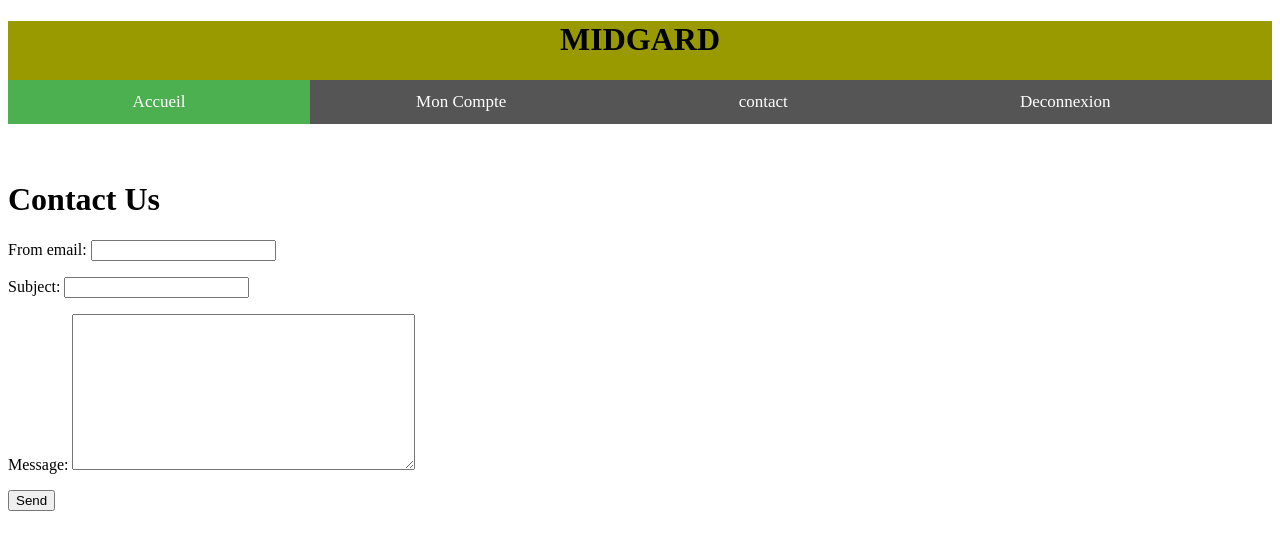
After one commit to ehabel-kady/Midgard, a Django app: page /contact/ in a window 1280 px wide. The commit adds this page. Shown: the top 550 px of the page. Run offline with Django 3.2, Linux system fonts and the light colour scheme.

Commit message:
made contact form

```diff
--- a/midgard/admin.py
+++ b/midgard/admin.py
@@ -1,5 +1,6 @@
 from django.contrib import admin
-from .models import Vols, Profiles
+from .models import Vols, Profiles, Messages
 # Register your models here.
 admin.site.register(Vols)
 admin.site.register(Profiles)
+admin.site.register(Messages)
--- a/midgard/forms.py
+++ b/midgard/forms.py
@@ -28,3 +28,8 @@ class SignUpForm(UserCreationForm):
     class Meta:
         model = Profiles
         fields = ('username', 'full_name', 'email', 'password1', 'password2',)
+
+class ContactForm(forms.Form):
+    from_email = forms.EmailField(required=True)
+    subject = forms.CharField(required=True)
+    message = forms.CharField(required=True, widget=forms.Textarea)
--- a/midgard/templates/base.html
+++ b/midgard/templates/base.html
@@ -51,7 +51,7 @@
       <div class="navbar">
         <a class="active" href="/">Accueil</a>
         <a href="/user/">Mon Compte</a>
-        <a href="/vol/">contact</a>
+        <a href="/contact/">contact</a>
         <a href="/vol/">Deconnexion</a>
       </div>
       </nav>
--- /dev/null
+++ b/midgard/templates/contact.html
@@ -0,0 +1,12 @@
+{% extends 'base.html' %}
+{% load staticfiles %}
+{% block content %}
+<h1>Contact Us</h1>
+<form method="post">
+    {% csrf_token %}
+    {{ form.as_p }}
+    <div class="form-actions">
+      <button type="submit">Send</button>
+    </div>
+</form>
+{% endblock %}
--- a/midgard/urls.py
+++ b/midgard/urls.py
@@ -10,4 +10,6 @@ urlpatterns = [
     path('user/', views.UserInfo.as_view()),
     path('', views.IndexView.as_view(), name='home'),
     path('signup/', views.signup, name='signup'),
+    path('contact/', views.contact, name='contact'),
+    path('thanks/', views.successView, name='thanks'),
 ]
--- a/midgard/views.py
+++ b/midgard/views.py
@@ -1,5 +1,5 @@
 from django.shortcuts import render, HttpResponseRedirect
-from django.http import HttpResponse, JsonResponse
+from django.http import HttpResponse, JsonResponse, HttpResponseRedirect
 from django.views.decorators.csrf import csrf_exempt, csrf_protect
 from rest_framework.parsers import JSONParser
 from midgard.models import Vols
@@ -18,29 +18,12 @@ from django.contrib.auth import get_user_model
 from django.contrib.auth import login, authenticate
 from django.shortcuts import render, redirect
 from django.template import RequestContext
+from django.core.mail import send_mail, BadHeaderError
 
-
-from .forms import SignUpForm
+from .forms import SignUpForm, ContactForm
 User = get_user_model()
 # Create your views here.
 
-# @csrf_exempt
-# def vol_list(request):
-#     """
-#     List all code snippets, or create a new snippet.
-#     """
-#     if request.method == 'GET':
-#         vols = Vols.objects.all()
-#         serializer = VolSerializer(vols, many=True)
-#         return JsonResponse(serializer.data, safe=False)
-
-#     elif request.method == 'POST':
-#         data = JSONParser().parse(request)
-#         serializer = VolSerializer(data=data)
-#         if serializer.is_valid():
-#             serializer.save()
-#             return JsonResponse(serializer.data, status=201)
-#         return JsonResponse(serializer.errors, status=400)
 class VolList(APIView):
     def perform_create(self, serializer):
         serializer.save(owner=self.request.user)
@@ -86,31 +69,7 @@ class VolDetail(APIView):
     # permission_classes = (permissions.IsAuthenticatedOrReadOnly,)
     permission_classes = (permissions.IsAuthenticatedOrReadOnly,
                       IsOwnerOrReadOnly,)
-# @csrf_exempt
-# def vol_detail(request, pk):
-#     """
-#     Retrieve, update or delete a code snippet.
-#     """
-#     try:
-#         vol = Vols.objects.get(pk=pk)
-#     except Vols.DoesNotExist:
-#         return HttpResponse(status=404)
 
-#     if request.method == 'GET':
-#         serializer = VolSerializer(vol)
-#         return JsonResponse(serializer.data)
-
-#     elif request.method == 'PUT':
-#         data = JSONParser().parse(request)
-#         serializer = VolSerializer(vol, data=data)
-#         if serializer.is_valid():
-#             serializer.save()
-#             return JsonResponse(serializer.data)
-#         return JsonResponse(serializer.errors, status=400)
-
-#     elif request.method == 'DELETE':
-#         vol.delete()
-#         return HttpResponse(status=204)
 
 class VolsView(TemplateView):
     template_name = "vols.html"
@@ -161,7 +120,23 @@ def signup(request):
         form = SignUpForm()
         return render(request, 'signup.html', {'form': form})
 
-# def signin(request):
-#     if request == 'POST':
+def contact(request):
+    if request.method == 'GET':
+        form = ContactForm()
+    else:
+        form = ContactForm(request.POST)
+        if form.is_valid():
+            subject = form.cleaned_data['subject']
+            from_email = form.cleaned_data['from_email']
+            message = form.cleaned_data['message']
+            try:
+                send_mail(subject, message, from_email, ['ehabwork0@gmail'])
+            except BadHeaderError:
+                return HttpResponse('Invalid header found.')
+            return redirect('thanks')
+        else:
+            return HttpResponse('Invalid.')
+    return render(request, "contact.html", {'form': form})
 
-#     else:
+def successView(request):
+    return HttpResponse('Success! Thank you for your message.')
```
Also changed, not shown: midgard/models.py (+9 -0 lines), db.sqlite3, midgard/migrations/0006_messages.py (added).
